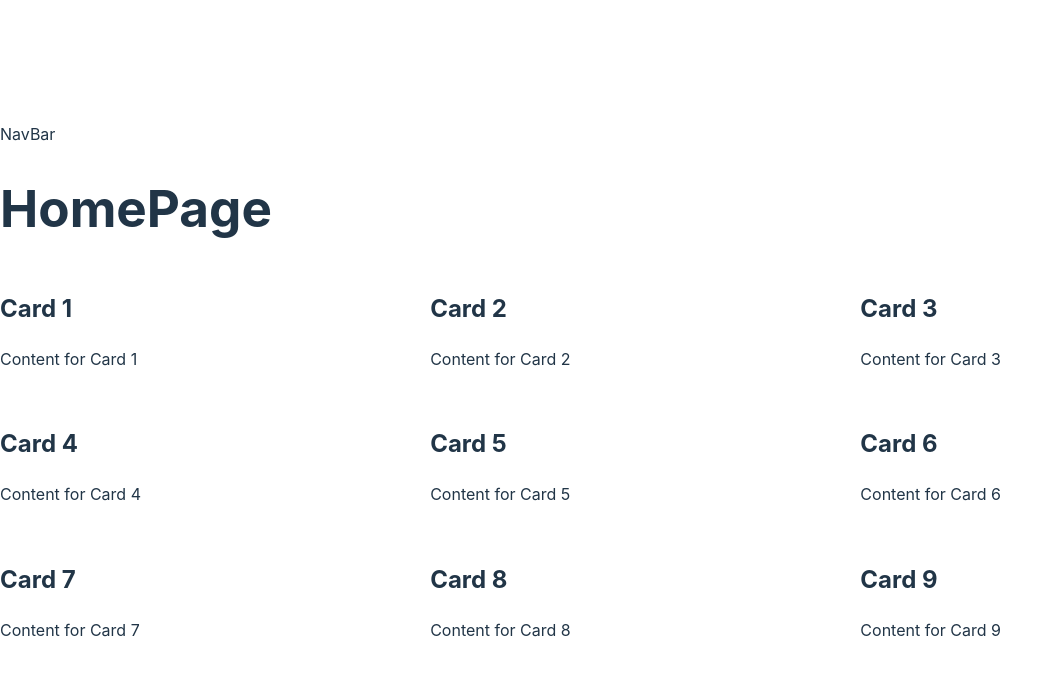
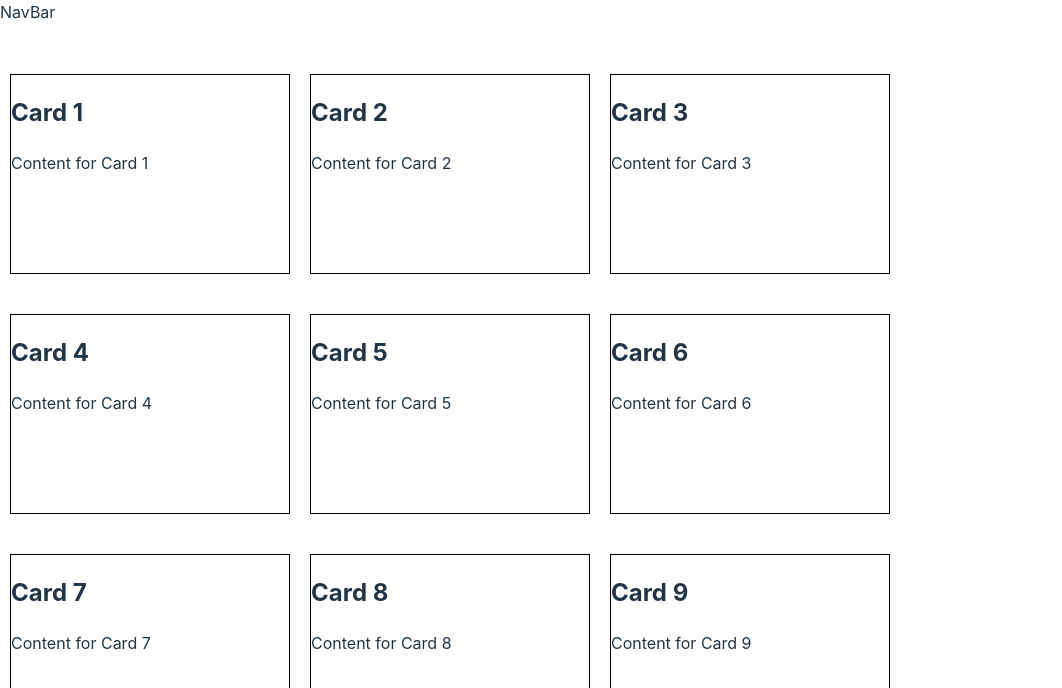
Before and after one commit to christopherthai/bite-reserve, a React (Vite) app in the folder client/: page / in a window 1280 px wide. Shown: the top 688 px of the page, without its empty margins (0-1062 px from the left). Built offline with nearby package versions, Linux system fonts and the light colour scheme; the HTML template or start-up script is replaced by a standard one.

Commit message:
add cards in homepage

```diff
--- a/client/src/HomePage.css
+++ b/client/src/HomePage.css
@@ -1,10 +1,23 @@
+.page-container {
+    display: flex;
+    justify-content: center; /* 페이지를 수평으로 가운데 정렬 */
+    align-items: center; /* 페이지를 수직으로 가운데 정렬 */
+    height: 100vh; /* 뷰포트 높이만큼 페이지의 높이 설정 */
+  }
+
 .card-container {
     display: flex;
     flex-wrap: wrap;
-    justify-content: space-between; /* 각 줄의 아이템들을 양 끝에 배치합니다. */
+    justify-content: center; /* 가운데 정렬 */
+    gap: 20px; /* 카드와 카드 사이의 간격 설정 */
+    max-width: 900px; /* 페이지의 최대 너비 설정 */
+    margin: 0 auto; /* 페이지의 가운데 정렬 */
   }
 
   .card {
-    width: calc(33.33% - 20px); /* 각 카드의 너비를 조정합니다. 여기서는 간격 20px을 고려하여 계산합니다. */
-    margin-bottom: 20px; /* 각 줄의 아이템 사이의 간격을 설정합니다. */
+    flex: 0 0 calc(33.33% - 20px); /* 각 카드의 크기 설정 */
+    height: 200px; /* 카드의 높이 설정 */
+    border: 1px solid #000; /* 카드 테두리 설정 */
+    box-sizing: border-box; /* 테두리 포함한 크기로 박스 모델 설정 */
+    margin-bottom: 20px; /* 아래쪽 여백 설정 */
   }
--- a/client/src/pages/HomePage.jsx
+++ b/client/src/pages/HomePage.jsx
@@ -3,9 +3,8 @@ import '/src/HomePage.css'; // CSS 파일 import
 
 function HomePage() {
   return (
-    <div>
-      <h1>HomePage</h1>
-      <div className="card-container">
+    <div className="page-container">
+      <div className={"card-container blue-card"}>
         <Card title="Card 1" content="Content for Card 1" />
         <Card title="Card 2" content="Content for Card 2" />
         <Card title="Card 3" content="Content for Card 3" />
@@ -15,7 +14,6 @@ function HomePage() {
         <Card title="Card 7" content="Content for Card 7" />
         <Card title="Card 8" content="Content for Card 8" />
         <Card title="Card 9" content="Content for Card 9" />
-        {/* Add more Card components as needed */}
       </div>
     </div>
   );
```
